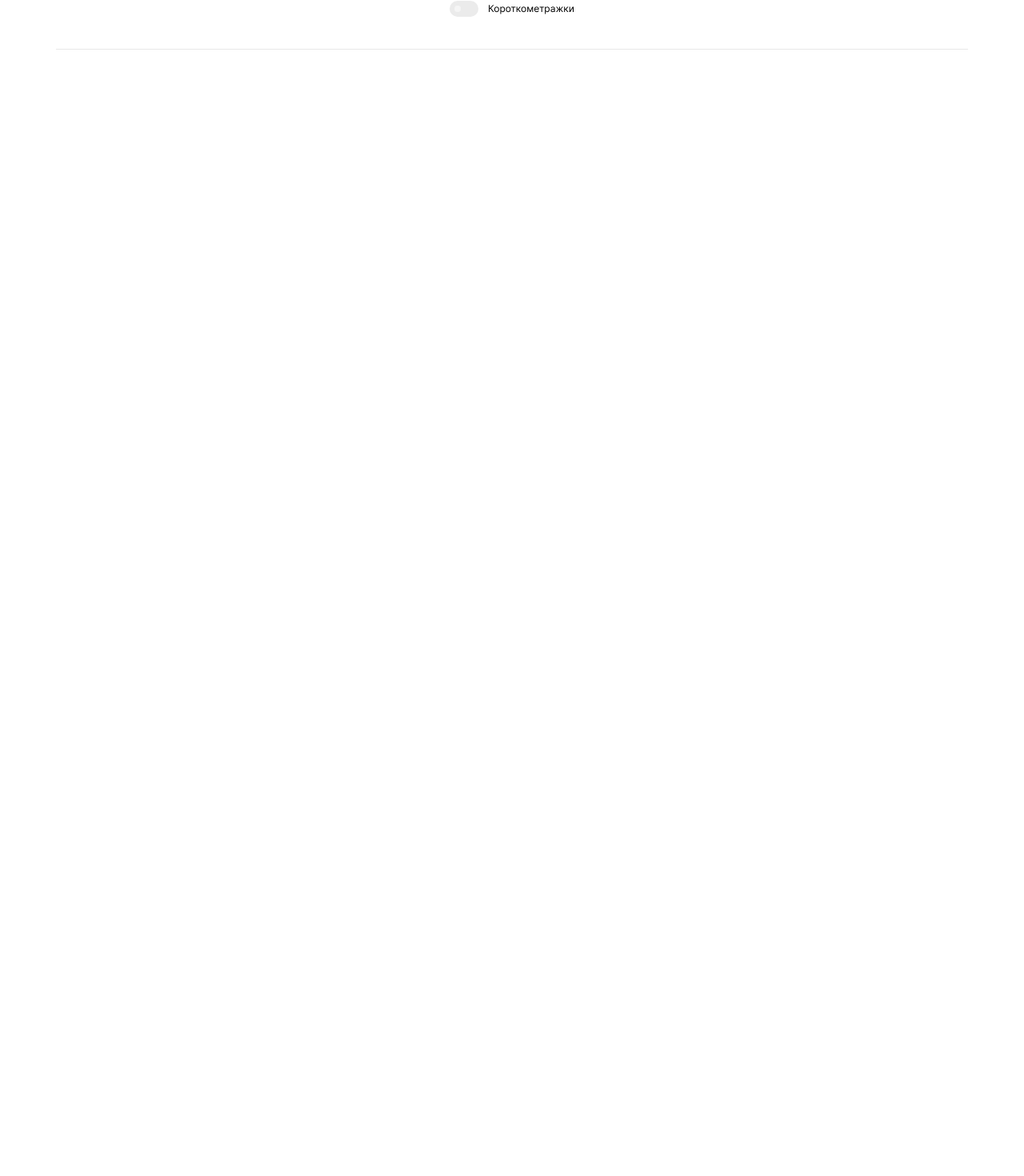
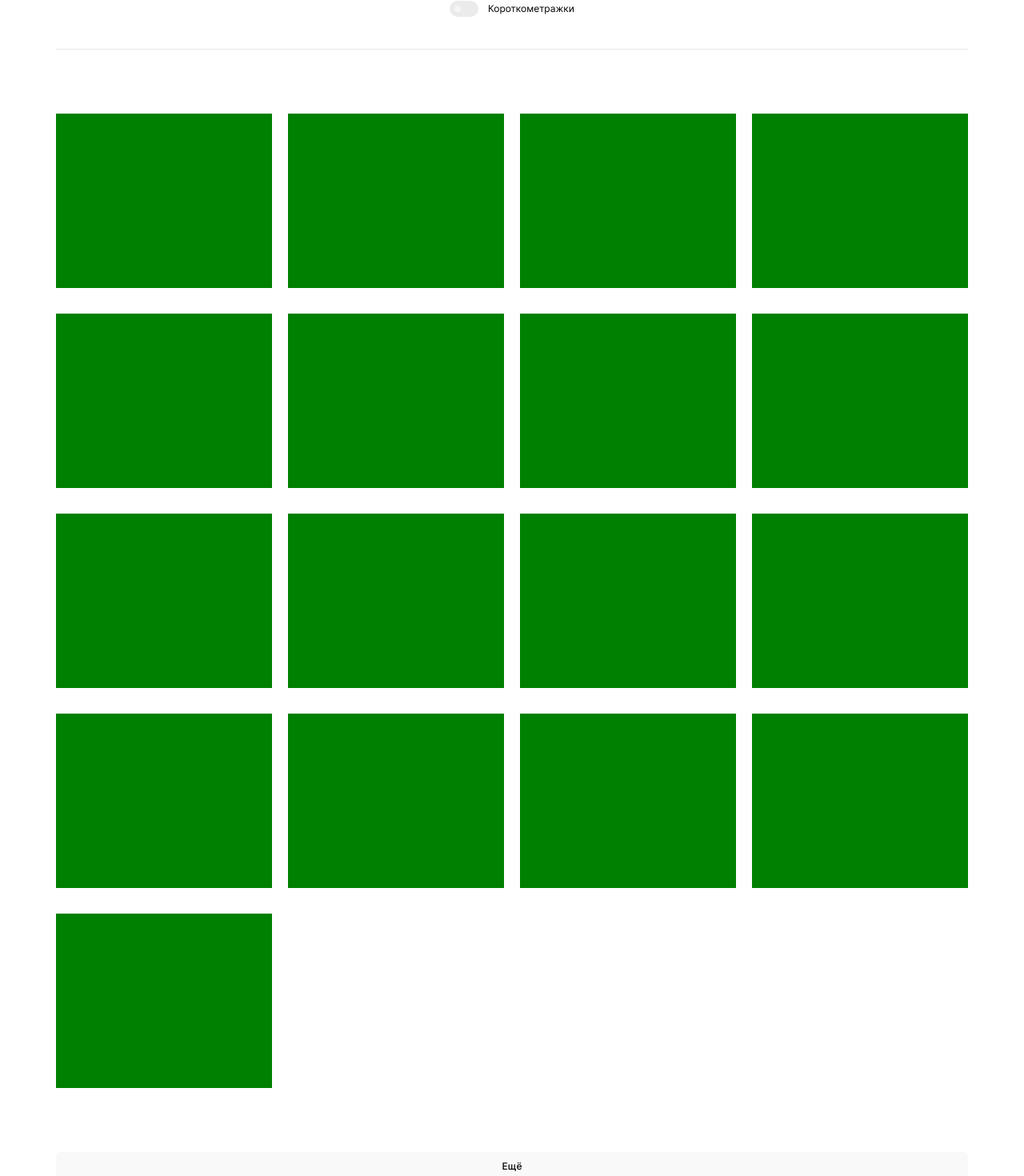
Before and after one commit to VasilyRazdorsky/movies-explorer-frontend, a React (Create React App) app: page /movies in a window 1280 px wide. Shown: the part 234-1704 px from the top of the page at 80% size. Before the commit the page ends 800 px from the top, so only its background shows below. Built offline with nearby package versions, Linux system fonts and the light colour scheme.

Commit message:
Реализовать компонент MoviesCardList

```diff
--- a/src/components/Movies/Movies.jsx
+++ b/src/components/Movies/Movies.jsx
@@ -1,11 +1,13 @@
 import Header from "../Header/Header";
 import Search from "../Search/Search";
+import MoviesCardList from "../MoviesCardList/MoviesCardList";
 
 const Movies = ({ currentPage }) => {
     return (
         <>
             <Header currentPage={currentPage} />
             <Search />
+            <MoviesCardList />
         </>
 
     );
--- /dev/null
+++ b/src/components/MoviesCardList/MoviesCardList.css
@@ -0,0 +1,66 @@
+.movies-list {
+    padding: 70px 70px 80px 70px;
+}
+
+.movies-list__cards-container {
+    display: grid;
+    grid-template-columns: repeat(auto-fill, 270px);
+    gap: 32px 20px;
+    justify-content: center;
+}
+
+.card {
+    width: 270px;
+    height: 218px;
+    background-color: green;
+}
+
+.movies-list__more-button {
+    margin-top: 80px;
+    width: 100%;
+    border:none;
+    border-radius: 6px;
+    padding: 10px 0;
+    background-color: #F9F9F9;
+    font-size: 12px;
+    line-height: 15px;
+    font-weight: 500;
+    cursor: pointer;
+    transition: opacity .3s ease-in;
+}
+
+.movies-list__more-button:hover {
+    opacity: .8;
+}
+
+@media screen and (max-width: 1024px) {
+    .movies-list {
+        padding: 70px 30px 80px 30px;
+    }
+
+    .movies-list__cards-container {
+        grid-template-columns: repeat(auto-fill, 339px);
+        gap: 36px 30px;
+    }
+
+    .card {
+        width: 339px;
+        height: 257px;
+    }
+}
+
+@media screen and (max-width: 544px) {
+    .movies-list {
+        padding: 40px 10px 80px 10px;
+    }
+
+    .movies-list__cards-container {
+        grid-template-columns: repeat(auto-fill, 300px);
+        gap: 20px 0;
+    }
+
+    .card {
+        width: 300px;
+        height: 235px;
+    }
+}
--- /dev/null
+++ b/src/components/MoviesCardList/MoviesCardList.jsx
@@ -0,0 +1,25 @@
+export default function MoviesCardList() {
+    return <section className="movies-list">
+        <div className="movies-list__cards-container">
+            <div className="card"></div>
+            <div className="card"></div>
+            <div className="card"></div>
+            <div className="card"></div>
+            <div className="card"></div>
+            <div className="card"></div>
+            <div className="card"></div>
+            <div className="card"></div>
+            <div className="card"></div>
+            <div className="card"></div>
+            <div className="card"></div>
+            <div className="card"></div>
+            <div className="card"></div>
+            <div className="card"></div>
+            <div className="card"></div>
+            <div className="card"></div>
+            <div className="card"></div>
+        </div>
+
+        <button className="movies-list__more-button">Ещё</button>
+    </section>
+}
--- a/src/index.css
+++ b/src/index.css
@@ -17,3 +17,4 @@
 @import url('./components/Profile/Profile.css');
 @import url('./components/Search/Search.css');
 @import url('./components/FilterCheckbox/FilterCheckbox.css');
+@import url('./components/MoviesCardList/MoviesCardList.css');
```
